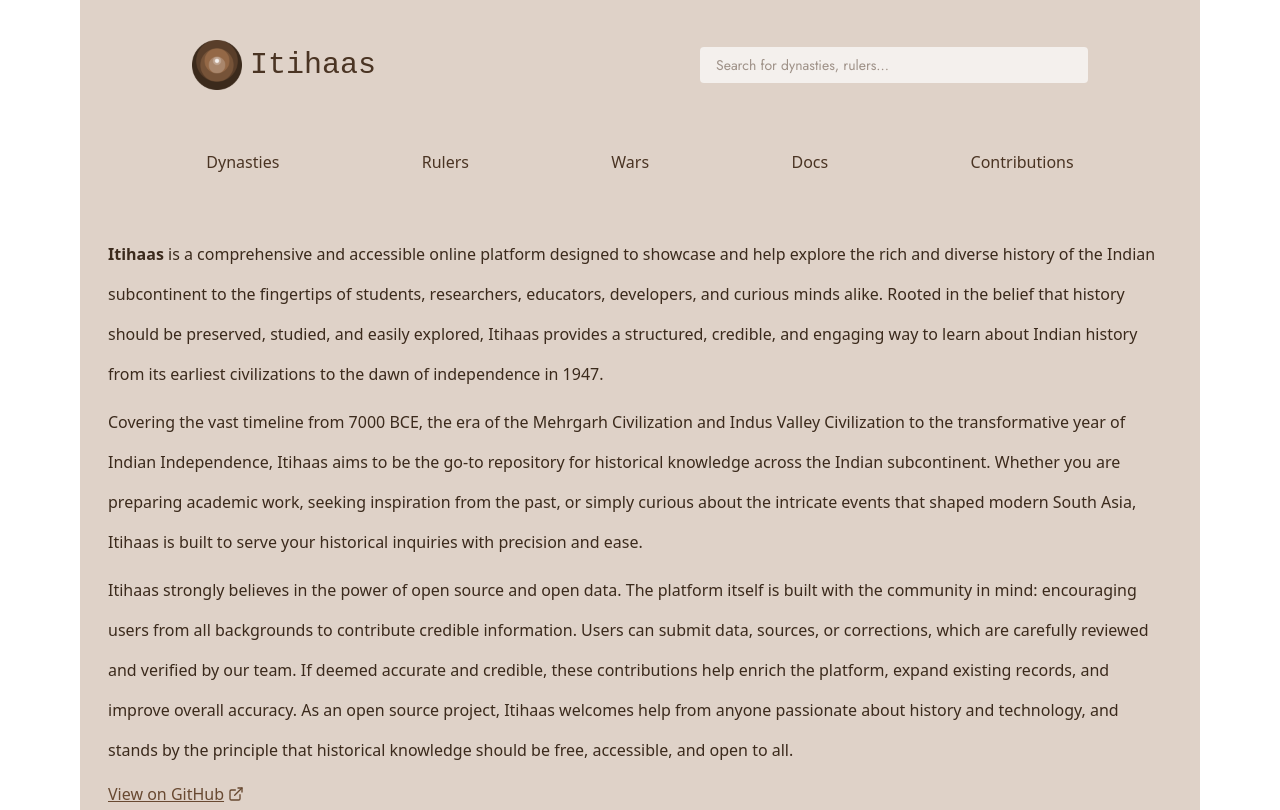
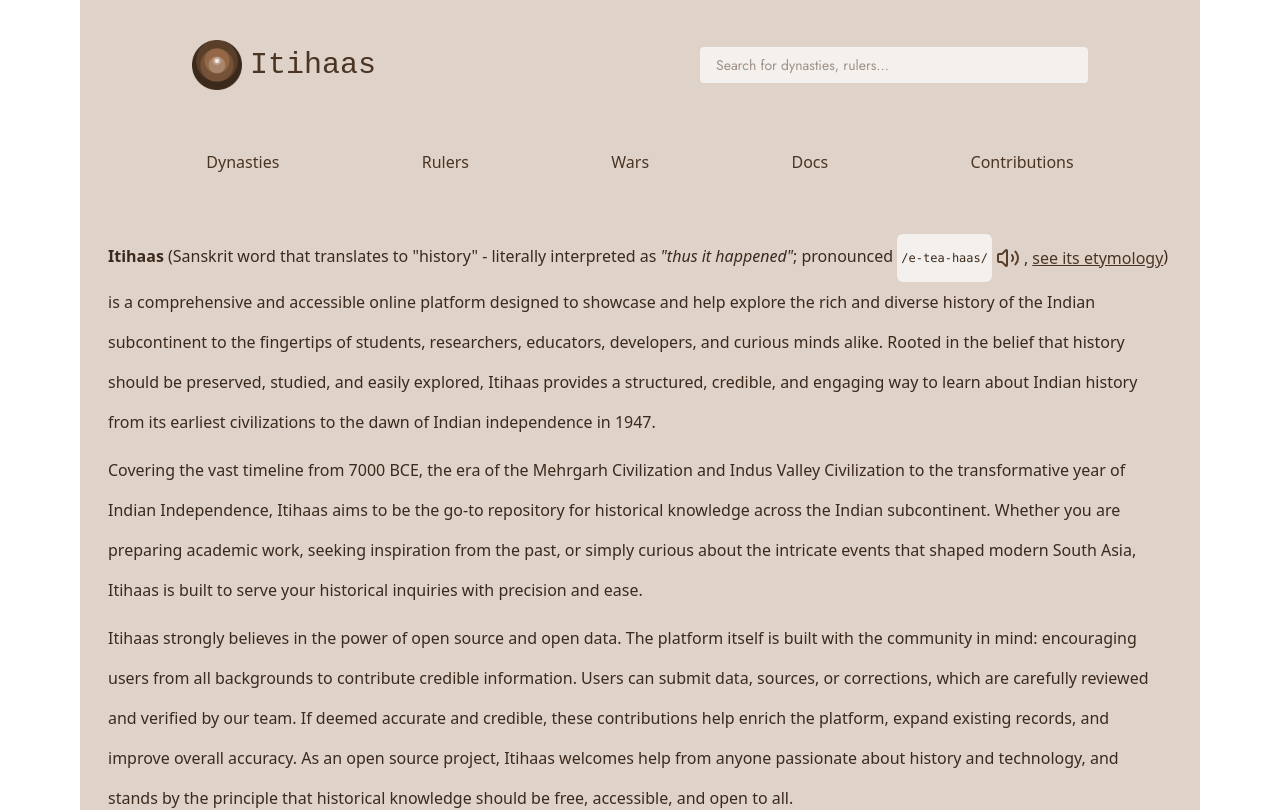
Before and after one commit to sunillshastry/itihaas-client, a React (Vite) app: page / in a window 1280 px wide. Shown: the top 810 px of the page. Built offline with nearby package versions, Linux system fonts and the light colour scheme; a web font is replaced by a local one.

Commit message:
Add new content for 'Itihaas' pronounciation and include audio with play audio functionality

```diff
--- a/src/ui/About.tsx
+++ b/src/ui/About.tsx
@@ -1,17 +1,52 @@
-import { ExternalLink } from 'lucide-react';
+import { ExternalLink, Volume2 } from 'lucide-react';
+import { useRef } from 'react';
 
 function About() {
+	const audioElementRef = useRef<HTMLAudioElement>(null);
+
+	function playAudio() {
+		audioElementRef.current?.play();
+	}
+
 	return (
 		<div className="text-primary-600 mt-4 text-base leading-10">
+			<audio
+				ref={audioElementRef}
+				src="https://en-audio.howtopronounce.com/68d6f9715d805875b057e760414259b5.mp3"
+				className="hidden"
+			></audio>
 			<p>
-				<strong>Itihaas</strong> is a comprehensive and accessible online
-				platform designed to showcase and help explore the rich and diverse
-				history of the Indian subcontinent to the fingertips of students,
-				researchers, educators, developers, and curious minds alike. Rooted in
-				the belief that history should be preserved, studied, and easily
-				explored, Itihaas provides a structured, credible, and engaging way to
-				learn about Indian history from its earliest civilizations to the dawn
-				of independence in 1947.
+				<strong>Itihaas</strong> (Sanskrit word that translates to "history" -
+				literally interpreted as <em>"thus it happened"</em>; pronounced{' '}
+				<span className="inline-flex items-center gap-1">
+					<code className="bg-primary-90 rounded-md p-1 text-xs">
+						/e-tea-haas/
+					</code>
+					<button
+						onClick={playAudio}
+						className="text-primary-400 hover:text-primary-200 transition hover:cursor-pointer"
+					>
+						<Volume2 />
+					</button>
+					,
+					<span>
+						<a
+							href="https://simple.wikipedia.org/wiki/Itihasa"
+							target="_blank"
+							className="text-primary-500 hover:text-primary-10 underline transition"
+							title="View etymology on Wikipedia"
+						>
+							see its etymology
+						</a>
+					</span>
+				</span>
+				) is a comprehensive and accessible online platform designed to showcase
+				and help explore the rich and diverse history of the Indian subcontinent
+				to the fingertips of students, researchers, educators, developers, and
+				curious minds alike. Rooted in the belief that history should be
+				preserved, studied, and easily explored, Itihaas provides a structured,
+				credible, and engaging way to learn about Indian history from its
+				earliest civilizations to the dawn of Indian independence in 1947.
 			</p>
 
 			<p className="mt-2">
```
